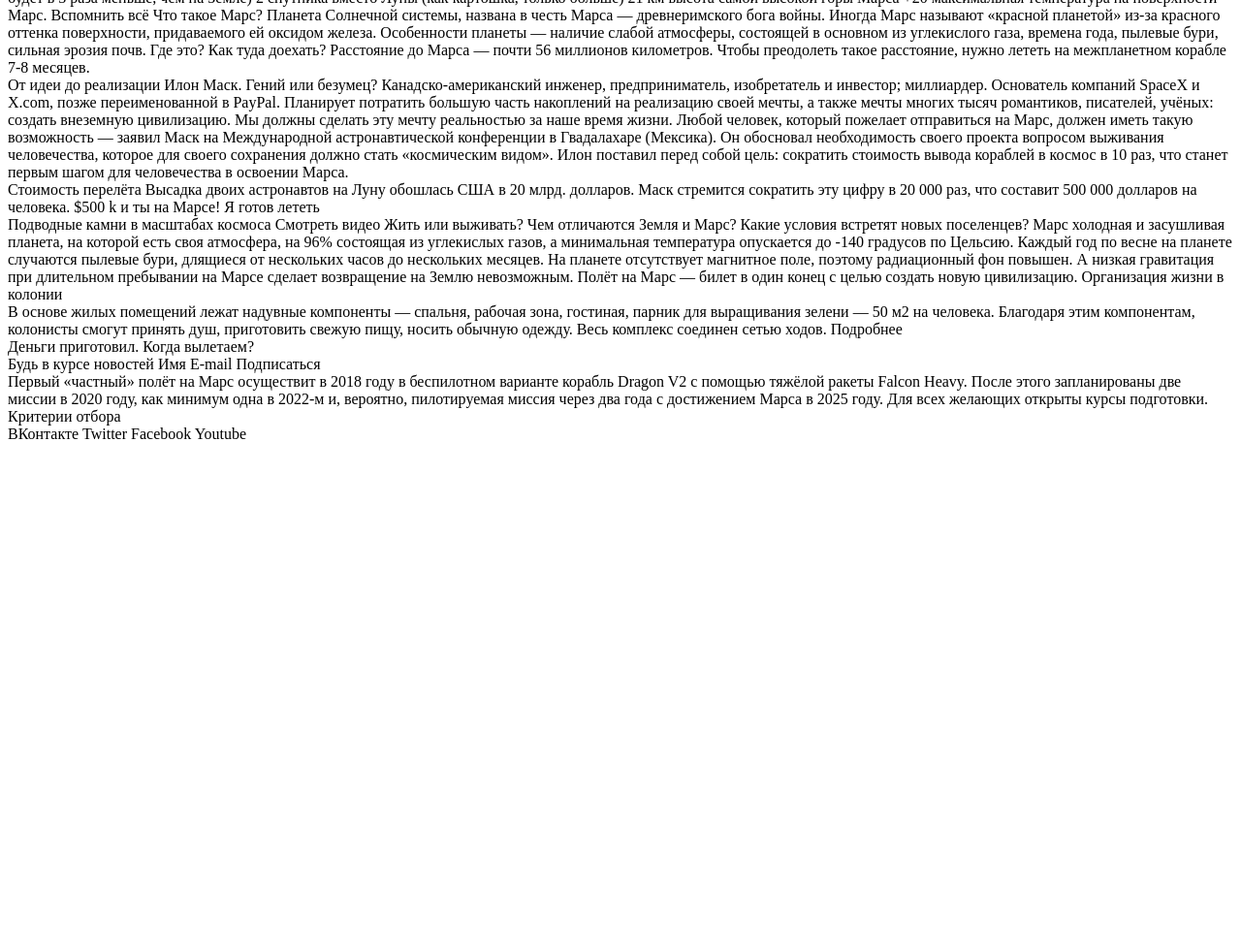
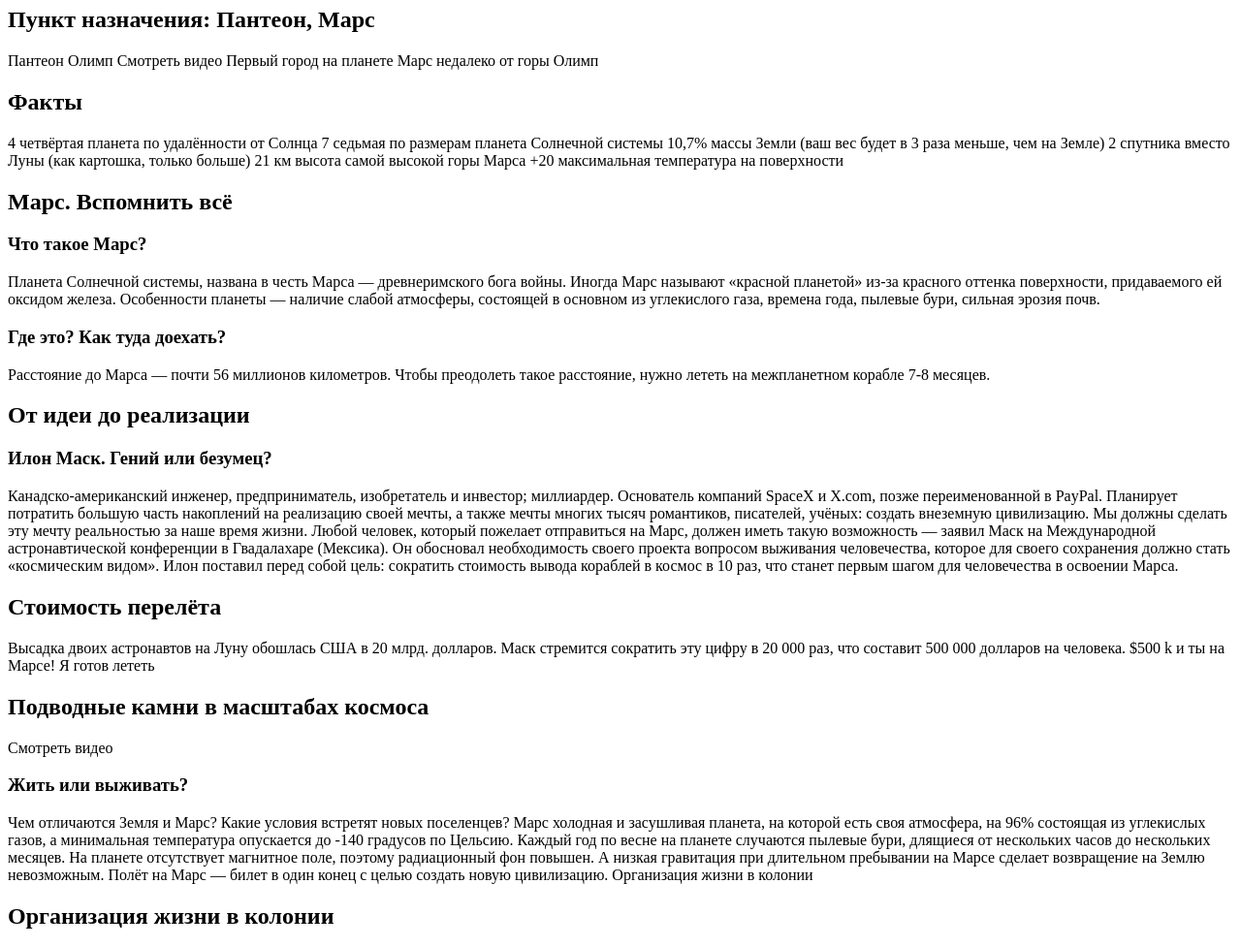
Before and after one commit to trofinata/maket6, a plain HTML site: page index.html in a window 1280 px wide. Shown: the part 73-1050 px from the top of the page at 97% size. Before the commit the page ends 800 px from the top, so only its background shows below. Drawn offline with Linux system fonts and the light colour scheme.

Commit message:
Заголовки

```diff
--- a/index.html
+++ b/index.html
@@ -10,15 +10,15 @@
 
 	</header>
 	<main>
+		<h1 class="visually-hidden">Проект «Пантеон» - полёты на Марс</h1>
 		<section class="promo">
-			Проект «Пантеон» - полёты на Марс (текст для скрытого заголовка страницы)
-			Пункт назначения: Пантеон, Марс
+			<h2>Пункт назначения: Пантеон, Марс</h2>
 			Пантеон Олимп
 			Смотреть видео
 			Первый город на планете Марс недалеко от горы Олимп
 		</section>
 		<section class="facts">
-			Факты (текст для скрытого заголовка блока с фактами)
+			<h2>Факты</h2>
 			4
 			четвёртая планета по удалённости от Солнца
 			7
@@ -33,45 +33,46 @@
 			максимальная температура на поверхности
 		</section>
 		<article class="about">
-			Марс. Вспомнить всё
-			Что такое Марс?
+			<h2>Марс. Вспомнить всё</h2>
+			<h3>Что такое Марс?</h3>
 			Планета Солнечной системы, названа в честь Марса — древнеримского бога войны. Иногда Марс называют «красной планетой» из-за красного оттенка поверхности, придаваемого ей оксидом железа.
 			Особенности планеты — наличие слабой атмосферы, состоящей в основном из углекислого газа, времена года, пылевые бури, сильная эрозия почв.
-			Где это? Как туда доехать?
+			<h3>Где это? Как туда доехать?</h3>
 			Расстояние до Марса — почти 56 миллионов километров. Чтобы преодолеть такое расстояние, нужно лететь на межпланетном корабле 7-8 месяцев.
 		</article>
 		<article class="ilon">
-			От идеи до реализации
-			Илон Маск. Гений или безумец?
+			<h2>От идеи до реализации</h2>
+			<h3>Илон Маск. Гений или безумец?</h3>
 			Канадско-американский инженер, предприниматель, изобретатель и инвестор; миллиардер. Основатель компаний SpaceX и X.com, позже переименованной в PayPal. Планирует потратить большую часть накоплений на реализацию своей мечты, а также мечты многих тысяч романтиков, писателей, учёных: создать внеземную цивилизацию.
 
 			Мы должны сделать эту мечту реальностью за наше время жизни. Любой человек, который пожелает отправиться на Марс, должен иметь такую возможность — заявил Маск на Международной астронавтической конференции в Гвадалахаре (Мексика). Он обосновал необходимость своего проекта вопросом выживания человечества, которое для своего сохранения должно стать «космическим видом». Илон поставил перед собой цель: сократить стоимость вывода кораблей в космос в 10 раз, что станет первым шагом для человечества в освоении Марса.
 		</article>
 		<section class="cost">
-			Стоимость перелёта
+			<h2>Стоимость перелёта</h2>
 			Высадка двоих астронавтов на Луну обошлась США в 20 млрд. долларов. Маск стремится сократить эту цифру в 20 000 раз, что составит 500 000 долларов на человека.
 			$500 k
 			и ты на Марсе!
 			Я готов лететь
 		</section>
 		<section class="disadantages">
-			Подводные камни в масштабах космоса
+			<h2>Подводные камни в масштабах космоса</h2>
 			Смотреть видео
-			Жить или выживать?
+			<h3>Жить или выживать?</h3>
 			Чем отличаются Земля и Марс? Какие условия встретят новых поселенцев?
 			Марс холодная и засушливая планета, на которой есть своя атмосфера, на 96% состоящая из углекислых газов, а минимальная температура опускается до -140 градусов по Цельсию. Каждый год по весне на планете случаются пылевые бури, длящиеся от нескольких часов до нескольких месяцев.
 			На планете отсутствует магнитное поле, поэтому радиационный фон повышен. А низкая гравитация при длительном пребывании на Марсе сделает возвращение на Землю невозможным. Полёт на Марс — билет в один конец с целью создать новую цивилизацию.
 			Организация жизни в колонии
 		</section>
 		<section class="organisation">
+			<h2>Организация жизни в колонии</h2>
 			В основе жилых помещений лежат надувные компоненты — спальня, рабочая зона, гостиная, парник для выращивания зелени — 50 м2 на человека. Благодаря этим компонентам, колонисты смогут принять душ, приготовить свежую пищу, носить обычную одежду. Весь комплекс соединен сетью ходов.
 			Подробнее
 		</section>
 		<section class="subscribe">
-			Деньги приготовил. Когда вылетаем?
+			<h2>Деньги приготовил. Когда вылетаем?</h2>
 			<section class="subscribe-area">
 				<form action="" class="subscribe-form">
-					Будь в курсе новостей
+					<h3>Будь в курсе новостей</h3>
 					Имя E-mail Подписаться
 				</form>
 			</section>
```
